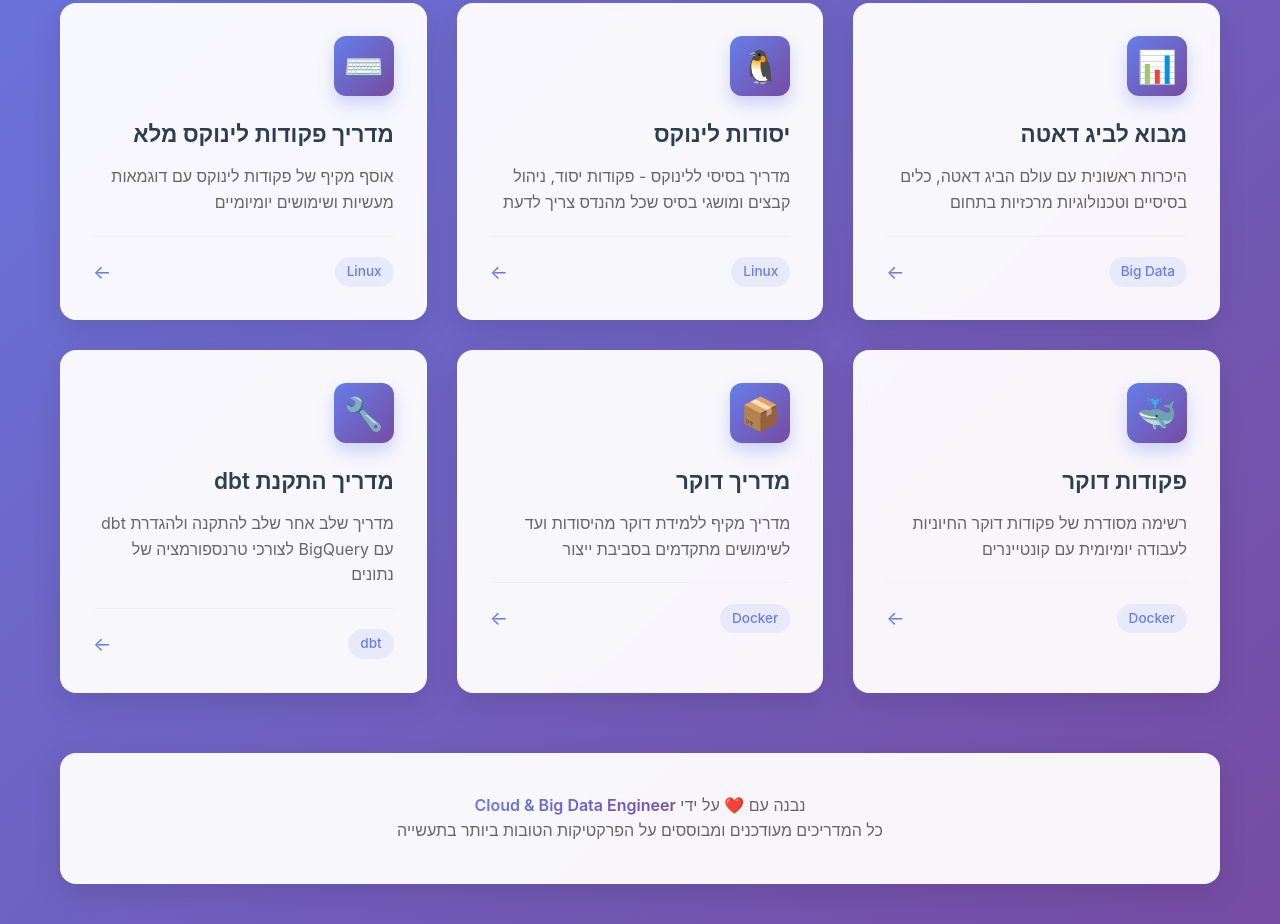
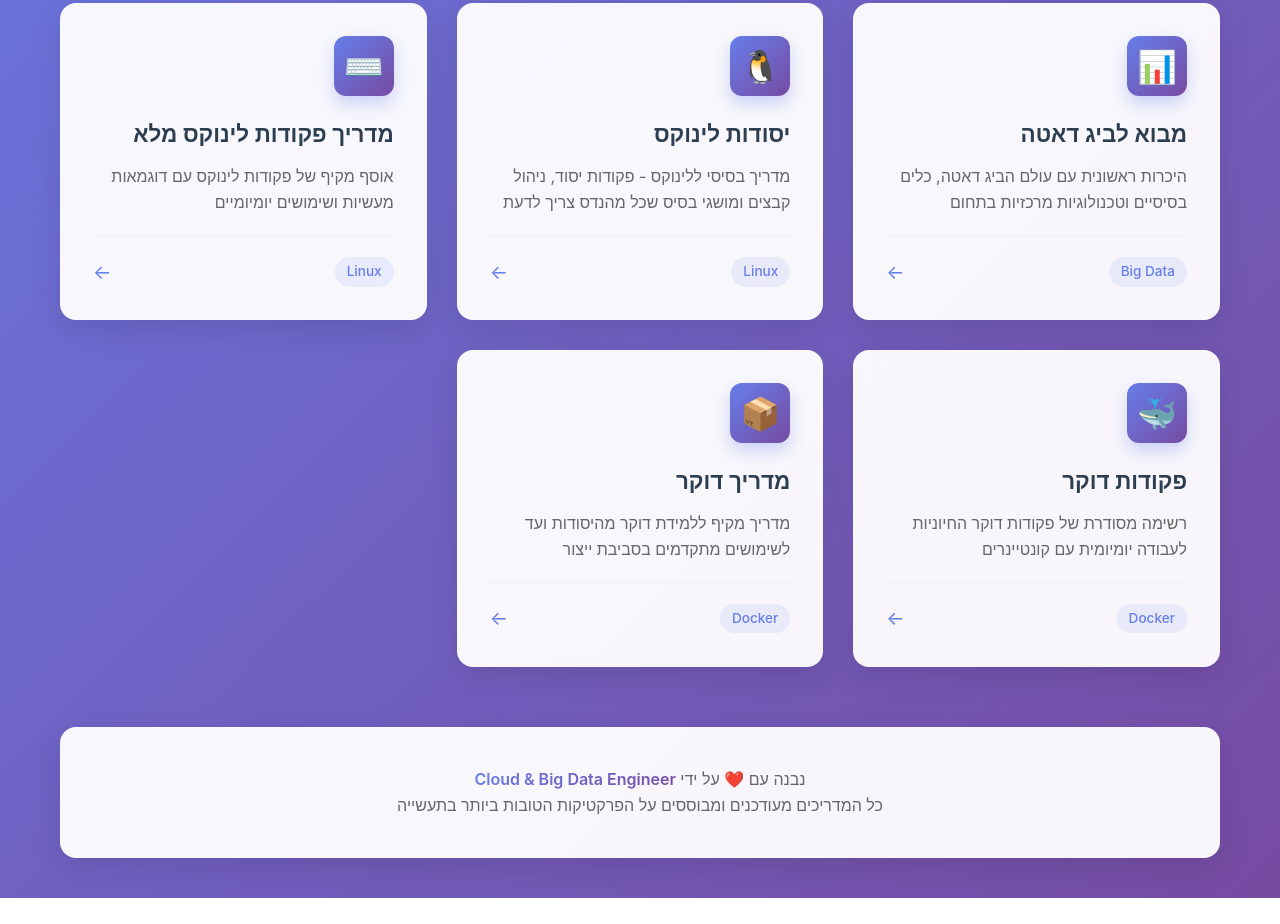
Before and after one commit to EcklBar/Cloud-Big-Data-Engineer, a plain HTML site: page index.html in a window 1280 px wide. Shown: the part 674-1598 px from the top of the page. After the commit the page ends 1572 px from the top, so only its background shows below. Drawn offline with Linux system fonts and the light colour scheme.

Commit message:
Update index.html

```diff
--- a/index.html
+++ b/index.html
@@ -373,18 +373,6 @@
                     <span class="guide-arrow">←</span>
                 </div>
             </a>
-
-            <a href="dbt-installation-guide.html" class="guide-card">
-                <div class="guide-icon">🔧</div>
-                <div class="guide-title">מדריך התקנת dbt</div>
-                <div class="guide-description">
-                    מדריך שלב אחר שלב להתקנה ולהגדרת dbt עם BigQuery לצורכי טרנספורמציה של נתונים
-                </div>
-                <div class="guide-meta">
-                    <span class="guide-category">dbt</span>
-                    <span class="guide-arrow">←</span>
-                </div>
-            </a>
         </div>
 
         <div class="footer">
```
